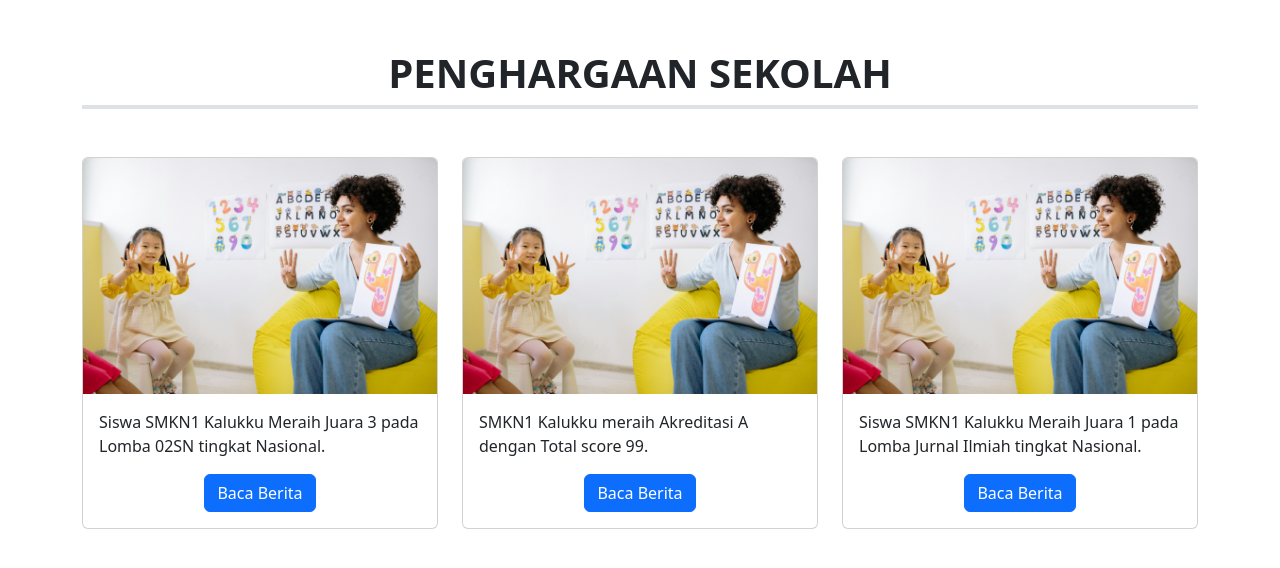
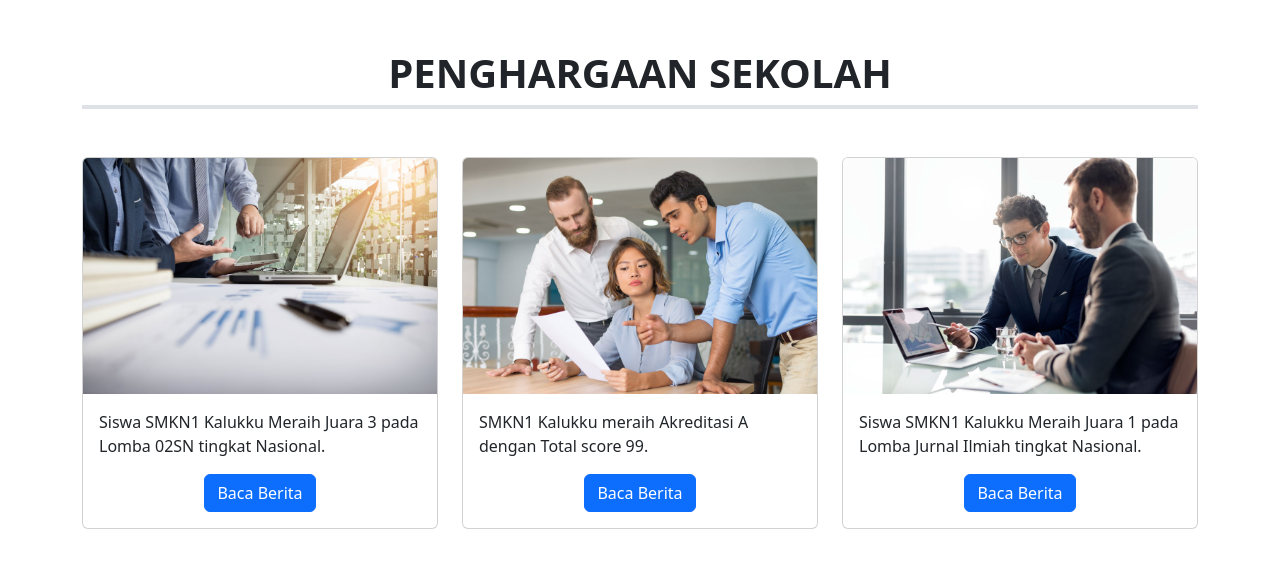
Before and after one commit to lucius2004/sekolah, a plain HTML site: page index.html in a window 1280 px wide. Shown: the part 1467-2035 px from the top of the page. Drawn offline with nearby package versions, Linux system fonts and the light colour scheme.

Commit message:
add new img and page

```diff
--- a/index.html
+++ b/index.html
@@ -86,7 +86,7 @@
           <div class="row mt-5">
             <div class="col-md-4 mb-4">
               <div class="card text-center">
-                <img src="img/card.jpg" class="card-img-top" alt="...">
+                <img src="img/image_1.jpg" class="card-img-top" alt="...">
                 <div class="card-body">
                   <p class="card-text text-start">Siswa SMKN1 Kalukku Meraih Juara 3 pada Lomba 02SN tingkat Nasional.</p>
                   <a href="#" class="btn btn-primary">Baca Berita</a>
@@ -95,7 +95,7 @@
             </div>
             <div class="col-md-4 mb-4">
               <div class="card text-center">
-                <img src="img/card.jpg" class="card-img-top" alt="...">
+                <img src="img/image_2.jpg" class="card-img-top" alt="...">
                 <div class="card-body">
                   <p class="card-text text-start">SMKN1 Kalukku meraih Akreditasi A dengan Total score 99.</p>
                   <a href="#" class="btn btn-primary">Baca Berita</a>
@@ -104,7 +104,7 @@
             </div>
             <div class="col-md-4 mb-4">
               <div class="card text-center">
-                <img src="img/card.jpg" class="card-img-top" alt="...">
+                <img src="img/image_3.jpg" class="card-img-top" alt="...">
                 <div class="card-body">
                   <p class="card-text text-start">Siswa SMKN1 Kalukku Meraih Juara 1 pada Lomba Jurnal Ilmiah tingkat Nasional.</p>
                   <a href="#" class="btn btn-primary">Baca Berita</a>
```
Also changed, not shown: img/card.jpg (deleted), img/image_1.jpg (added), img/image_2.jpg (added), img/image_3.jpg (added), pendaftaran.html (added).
